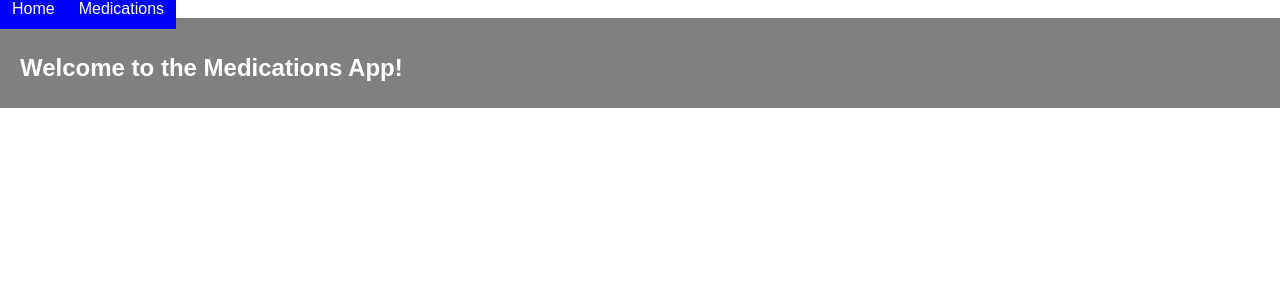
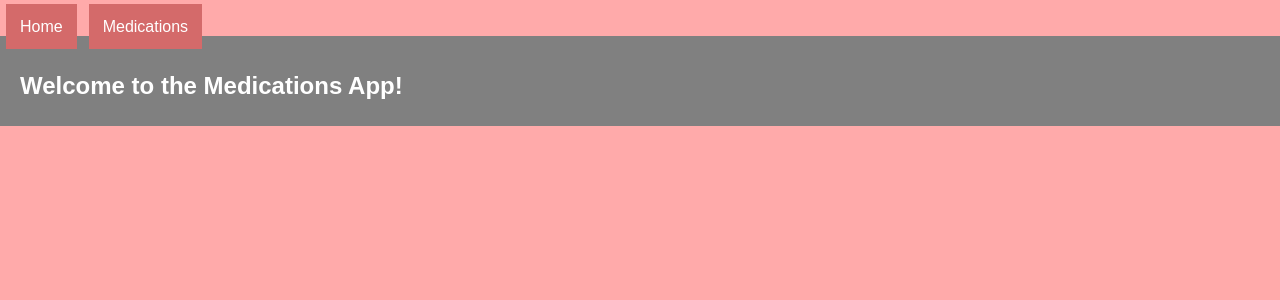
Before and after one commit to debjohnson33/medications-app-client, a React (Create React App) app: page / in a window 1280 px wide. Shown: the top 300 px of the page. Built offline with nearby package versions, Linux system fonts and the light colour scheme.

Commit message:
Edited css for navbar and main body

```diff
--- a/src/components/Navbar.js
+++ b/src/components/Navbar.js
@@ -3,15 +3,16 @@ import { NavLink } from 'react-router-dom';
 
 const link = {
 	width: '100px',
-	padding: '12px',
-	margin: '0 6px 6 px',
-	background: 'blue',
+	padding: '14px',
+	margin: '6px',
+	background: '#D46A6A',
 	textDecoration: 'none',
 	color: 'white',
 }
 
 const Navbar = () =>
 	<div>
+		<br />
 		<NavLink
 		to='/'
 		exact
--- a/src/index.css
+++ b/src/index.css
@@ -2,4 +2,5 @@ body {
   margin: 0;
   padding: 0;
   font-family: sans-serif;
+  background-color: #FFAAAA;
 }
```
